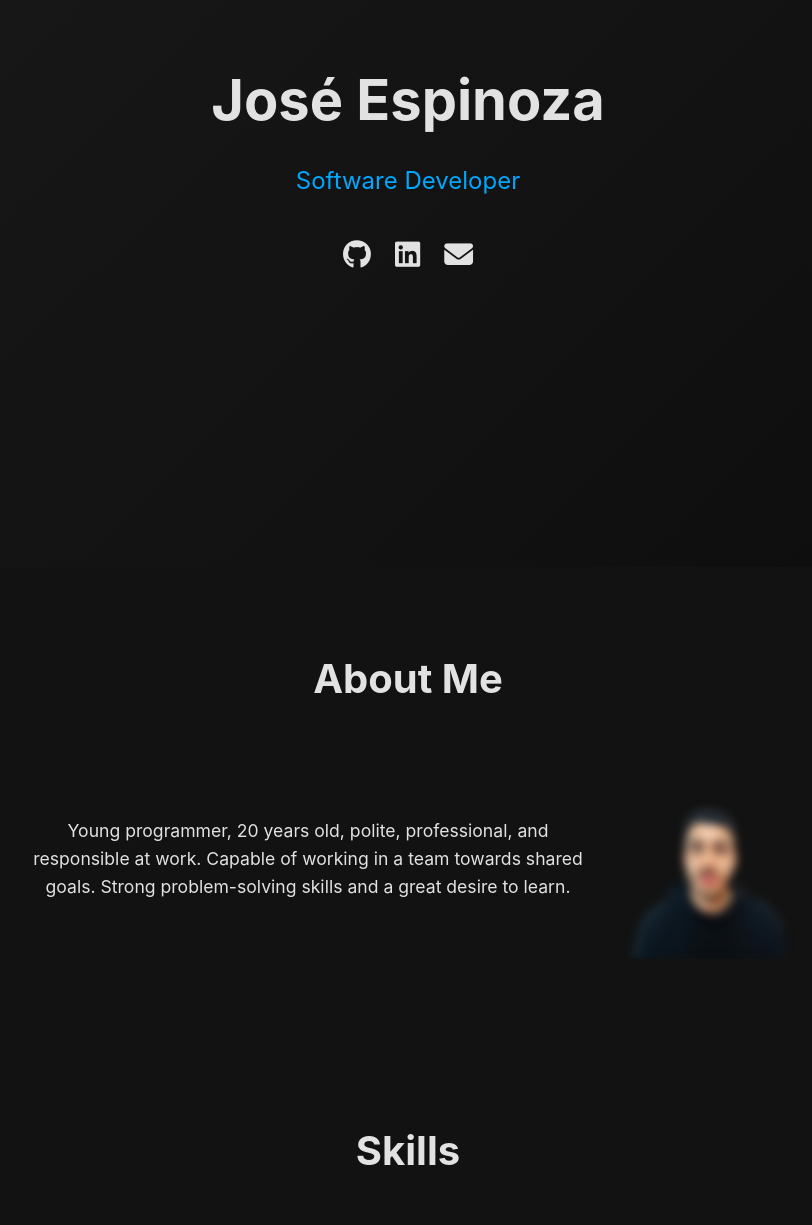
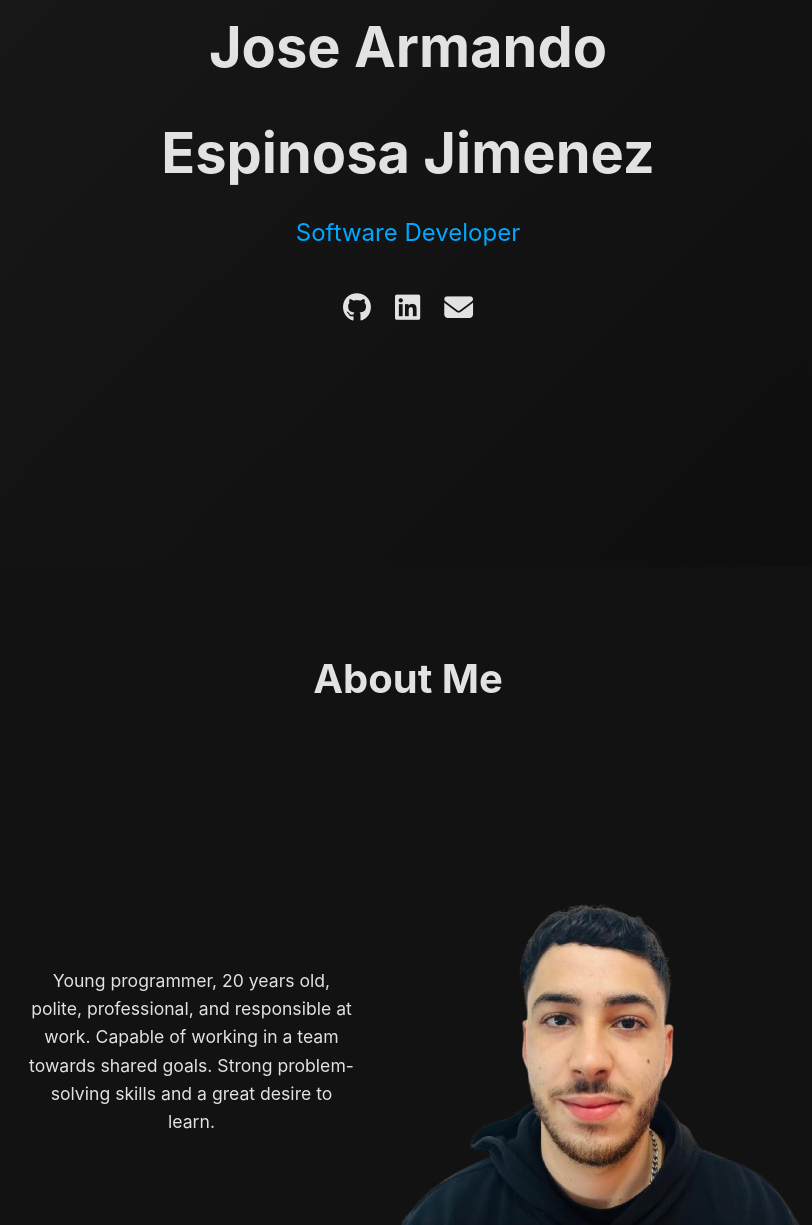
Before and after one commit to joseaej/porfolio.github.io, a website built with Vite: page index.html in a window 1280 px wide. Shown: the part 233-1458 px from the top of the page, without its empty margins (232-1044 px from the left). Built offline with nearby package versions, Linux system fonts and the light colour scheme.

Commit message:
Modified img

```diff
--- a/index.html
+++ b/index.html
@@ -3,7 +3,7 @@
 <head>
     <meta charset="UTF-8">
     <meta name="viewport" content="width=device-width, initial-scale=1.0">
-    <title>José Espinoza - Portfolio</title>
+    <title>Portfolio</title>
     <link rel="stylesheet" href="style.css">
     <link rel="stylesheet" href="https://cdnjs.cloudflare.com/ajax/libs/font-awesome/6.5.1/css/all.min.css">
     <link rel="stylesheet" href="https://cdn.jsdelivr.net/gh/devicons/devicon@v2.15.1/devicon.min.css">
@@ -22,12 +22,13 @@
 
     <section id="home">
         <div class="hero">
-            <h1>José Espinoza</h1>
+            <h1>Jose Armando</h1>
+            <h1>Espinosa Jimenez</h1>
             <p>Software Developer</p>
             <div class="social-links">
                 <a href="https://github.com/joseaej" target="_blank"><i class="fab fa-github"></i></a>
-                <a href="https://linkedin.com/in/joseaej" target="_blank"><i class="fab fa-linkedin"></i></a>
-                <a href="mailto:joseaej@gmail.com"><i class="fas fa-envelope"></i></a>
+                <a href="www.linkedin.com/in/joseespjim" target="_blank"><i class="fab fa-linkedin"></i></a>
+                <a href="armandoespi25@gmail.com"><i class="fas fa-envelope"></i></a>
             </div>
         </div>
     </section>
@@ -110,9 +111,5 @@
             </div>
         </div>
     </section>
-
-    <footer>
-        <p>&copy; 2024 José Espinoza. All rights reserved.</p>
-    </footer>
 </body>
 </html>
--- a/style.css
+++ b/style.css
@@ -98,21 +98,26 @@ nav a:hover {
 
 .image-container {
     position: relative; /* Permite usar posición absoluta en la imagen */
-    width: 200px; /* Ajusta el ancho de la imagen según necesites */
-    height: 200px; /* Ajusta la altura de la imagen según necesites */
+    width: 150px; /* Ajusta el ancho de la imagen según necesites */
+    height: 150px; /* Ajusta la altura de la imagen según necesites */
     overflow: hidden; /* Recorta cualquier parte de la imagen que exceda el contenedor */
+}
+.image-container {
+    width: auto; /* O usa un valor específico como 100% */
+    height: auto; /* O establece un valor específico */
+    overflow: visible; /* Asegúrate de que el contenido no se corte */
 }
 
 #img-person {
-    max-width: 100%; /* Asegura que la imagen no exceda el contenedor */
-    max-height: 100%; /* Asegura que la imagen no exceda el contenedor */
-    filter: blur(5px); /* Aplica un desenfoque a la imagen */
-    transition: filter 0.3s ease; /* Efecto de transición suave para el desenfoque */
+    width: 100%; /* O el porcentaje que necesites */
+    height: auto; /* Mantiene la proporción */
+    object-fit: contain; /* Mantiene la imagen dentro del contenedor */
+    mask-image: linear-gradient(
+        black 80%,
+        transparent
+    );
 }
 
-.image-container:hover #img-person {
-    filter: blur(0); /* Elimina el desenfoque al pasar el ratón por encima */
-}
 
 
 /* Sections */
```
Also changed, not shown: counter.js (deleted, +0 -9 lines).
